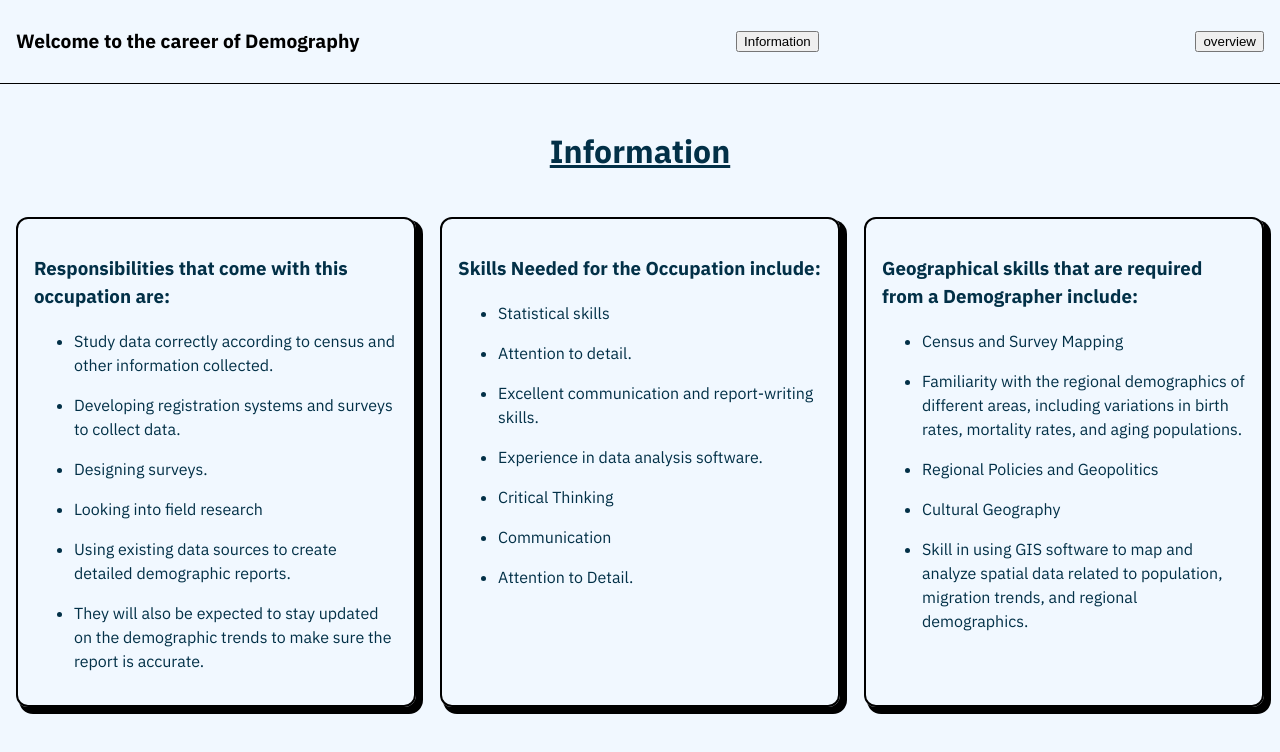
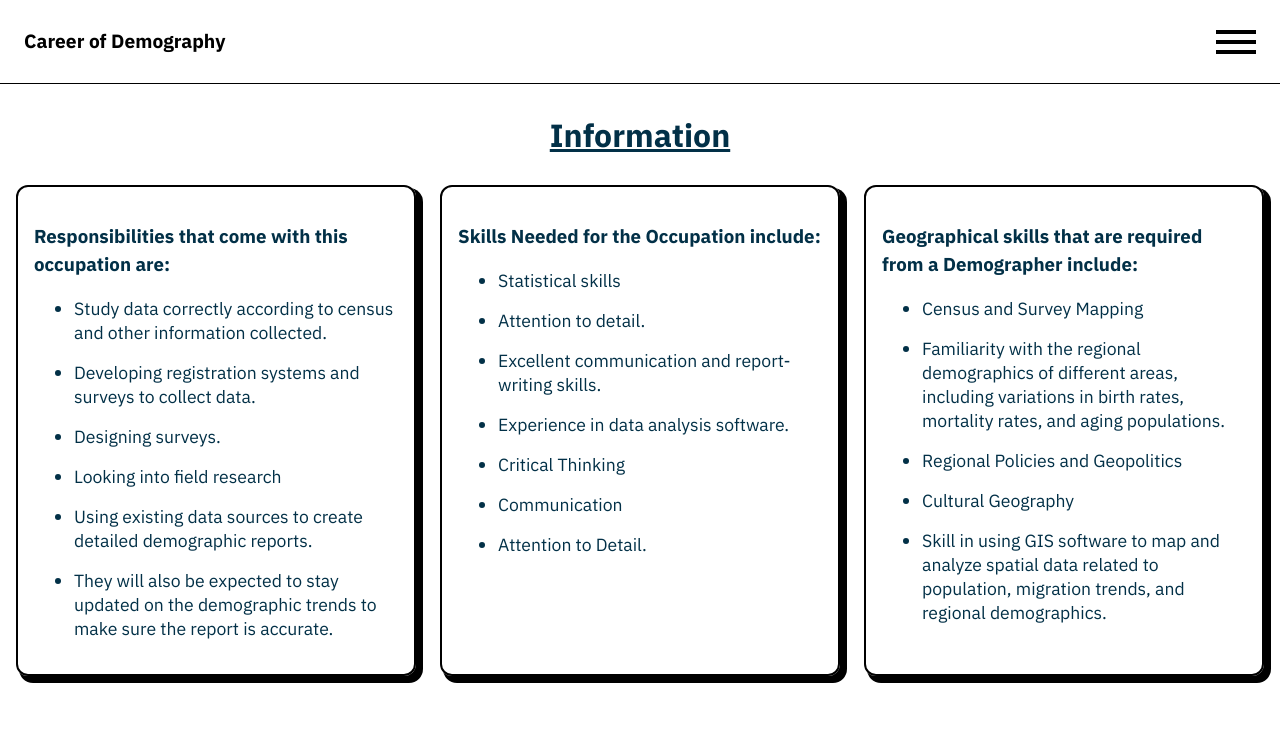
Before and after one commit to IzykGit/demography-presentation, a React (Vite) app: page /information in a window 1280 px wide. Shown: the top 752 px of the page. Built offline with nearby package versions, Linux system fonts and the light colour scheme.

Commit message:
did navbar with framer motion, added jobs page

```diff
--- a/src/App.jsx
+++ b/src/App.jsx
@@ -2,16 +2,23 @@ import { BrowserRouter, Routes, Route } from "react-router-dom"
 import Home from "./pages/Home"
 import Overview from "./pages/Overview"
 import Information from "./pages/Information"
+import Jobs from "./pages/Jobs";
+
+import { NavBarProvider } from './context/NavBarContext';
+
 
 const App = () => {
     return (
+        <NavBarProvider>
         <BrowserRouter>
             <Routes>
                 <Route path="/" element={<Home />}/>
                 <Route path="/overview" element={<Overview />} />
                 <Route path="/information" element={<Information />}/>
+                <Route path="/jobs" element={<Jobs />}/>
             </Routes>
         </BrowserRouter>
+        </NavBarProvider>
     )
 }
 
--- a/src/components/Title.jsx
+++ b/src/components/Title.jsx
@@ -1,17 +1,46 @@
-
+import { useContext } from 'react'
 import { useNavigate } from 'react-router-dom'
 import titleCSS from '../styles/Title.module.css'
+
+
+import { motion } from "framer-motion"
+import NavBarContext from '../context/NavBarContext';
+import { buttonVariants, navVariants } from '../data/framer-variants'
 
 const Title = () => {
 
     const navigate = useNavigate()
 
+    const { isOpen, toggleNav } = useContext(NavBarContext);
+
     return (
         <div className={titleCSS.title_container}>
-            <p>Welcome to the career of Demography</p>
+            <p>Career of Demography</p>
 
-            <button type='button' onClick={() => navigate("/information")}>Information</button>
-            <button type='button' onClick={() => navigate("/overview")}>overview</button>
+            <motion.div className={titleCSS.hamburger_menu} onClick={() => toggleNav()} animate={ isOpen ? { rotate: 90 } : { rotate: 0 } }>
+                <div></div>
+                <div></div>
+                <div></div>
+            </motion.div>
+
+            <motion.nav className={titleCSS.nav} variants={navVariants} animate={isOpen ? "open" : "closed"}>
+
+                <motion.button className={titleCSS.nav_button} type="button" onClick={() => navigate("/overview")}
+                variants={buttonVariants} animate={isOpen ? "open" : "closed"}>Overview</motion.button>
+
+                <motion.button className={titleCSS.nav_button} type="button" onClick={() => navigate("/information")}
+                variants={buttonVariants} animate={isOpen ? "open" : "closed"}>Information</motion.button>
+
+                <motion.button className={titleCSS.nav_button} type="button" onClick={() => navigate("/jobs")}
+                variants={buttonVariants} animate={isOpen ? "open" : "closed"}>Education/Jobs</motion.button>
+
+                <motion.button className={titleCSS.nav_button} type="button" onClick={() => navigate("/facts")}
+                variants={buttonVariants} animate={isOpen ? "open" : "closed"}>Facts</motion.button>
+
+                <motion.button className={titleCSS.nav_button} type="button" onClick={() => navigate("/")}
+                variants={buttonVariants} animate={isOpen ? "open" : "closed"}>Home</motion.button>
+
+            </motion.nav>
         </div>
     )
 }
--- /dev/null
+++ b/src/context/NavBarContext.jsx
@@ -0,0 +1,19 @@
+import { createContext, useState } from 'react';
+
+const NavBarContext = createContext();
+
+export const NavBarProvider = ({ children }) => {
+  const [isOpen, setIsOpen] = useState(false);
+
+  const toggleNav = () => {
+    setIsOpen((prevState) => !prevState);
+  };
+
+  return (
+    <NavBarContext.Provider value={{ isOpen, toggleNav }}>
+      {children}
+    </NavBarContext.Provider>
+  );
+};
+
+export default NavBarContext;
--- /dev/null
+++ b/src/data/framer-variants.js
@@ -0,0 +1,12 @@
+
+
+
+export const navVariants = {
+    "closed": { height: 0, border: 0 },
+    "open": { height: "26rem", border: "2px solid black" }
+}
+
+export const buttonVariants = {
+    "closed": { display: "none", opacity: 0, transition: { duration: 0.1 } },
+    "open": { display: "unset", opacity: 1 }
+}
--- a/src/index.css
+++ b/src/index.css
@@ -11,6 +11,4 @@
 html, body {
   padding: 0;
   margin: 0;
-
-  background-color: #f1f8ff;
 }
--- /dev/null
+++ b/src/pages/Jobs.jsx
@@ -0,0 +1,14 @@
+import Title from "../components/Title"
+
+const Jobs = () => {
+    return (
+        <>
+        <Title />
+        <main>
+
+        </main>
+        </>
+    )
+}
+
+export default Jobs
--- a/src/pages/Overview.jsx
+++ b/src/pages/Overview.jsx
@@ -10,12 +10,11 @@ const Overview = () => {
 
             <div className={overviewCSS.overview_text}>
                 <h2>Overview</h2>
+                <img src='/people.jpg' alt='People walking' className={overviewCSS.people_walking}/>
                 <p>A demographer is an expert in the study of statistics relating to the changing structure of human populations.
                 They study birth and death rates, gender ratios, living rations and conditions as well as changes in the marriage or divorce rates.</p>
             </div>
 
-
-            <img src='/people.jpg' alt='People walking' className={overviewCSS.people_walking}/>
         </main>
         </>
     )
--- a/src/styles/Information.module.css
+++ b/src/styles/Information.module.css
@@ -6,9 +6,6 @@
     align-items: center;
 }
 
-.info_head {
-    padding: 1rem;
-}
 
 .info_head > h2 {
     font-size: 2rem;
@@ -43,6 +40,8 @@
     display: flex;
     flex-direction: column;
     gap: 1rem;
+
+    font-size: 1.1rem;
 }
 
 .info_card:hover {
--- a/src/styles/Overview.module.css
+++ b/src/styles/Overview.module.css
@@ -1,18 +1,25 @@
 
 .overview_section {
-    height: max-content;
+    height: 40rem;
+    padding: 0rem 3rem;
 
     display: flex;
-    justify-content: space-between;
+    justify-content: center;
+    align-items: center;
 }
 
 .people_walking {
     width: 50%;
     border-radius: 12px;
+
+    margin-left: 0.5rem;
+
+    float: right;
 }
 
 .overview_text {
-    width: 45%;
+    width: 50rem;
+    height: 25rem;
     border-radius: 12px;
 
     color: #023047;
@@ -35,4 +42,5 @@
 
 .overview_text > p {
     line-height: 2rem;
+    font-size: 1.2rem;
 }
--- a/src/styles/Title.module.css
+++ b/src/styles/Title.module.css
@@ -1,5 +1,5 @@
 .title_container {
-    padding: 0.5rem 1rem;
+    padding: 0.5rem 1.5rem;
 
     font-weight: 700;
     font-size: 1.2rem;
@@ -10,3 +10,56 @@
     justify-content: space-between;
     align-items: center;
 }
+
+
+.hamburger_menu {
+    width: 2.5rem;
+    height: 1.5rem;
+
+    display: flex;
+    flex-direction: column;
+    justify-content: space-between;
+
+    cursor: pointer;
+}
+
+.hamburger_menu > div {
+    width: 100%;
+    height: 4px;
+
+    background-color: black;
+}
+
+
+
+.nav {
+    position: absolute;
+    right: 5rem;
+    top: 1rem;
+
+    border-radius: 12px;
+    display: flex;
+    flex-direction: column;
+    justify-content: space-evenly;
+    align-items: center;
+
+    background-color: white;
+
+    width: 20rem;
+    height: 26rem;
+}
+
+.nav_button {
+    background-color: transparent;
+    border: none;
+
+    font-weight: 600;
+    font-size: 1.2rem;
+
+    cursor: pointer;
+    transition: 0.2s;
+}
+
+.nav_button:hover {
+    font-size: 1.3rem;
+}
```
